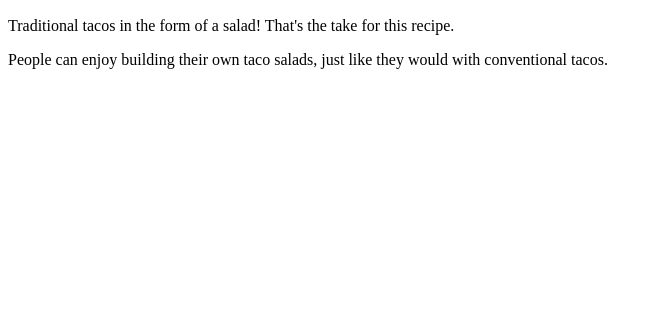
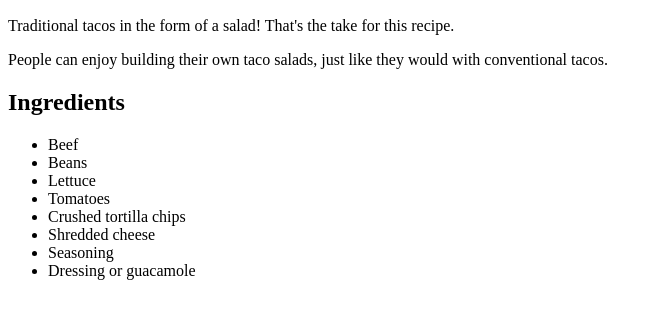
Before and after one commit to spekkii/odin-recipes, a plain HTML site: page recipes/tacosalad.html in a window 1280 px wide. Shown: the part 334-652 px from the top of the page, without its empty margins (0-659 px from the left). Drawn offline with Linux system fonts and the light colour scheme.

Commit message:
Add ingredients list to taco salad page

```diff
--- a/recipes/tacosalad.html
+++ b/recipes/tacosalad.html
@@ -11,5 +11,19 @@
     <h2>Description</h2>
     <p>Traditional tacos in the form of a salad! That's the take for this recipe.</p>
     <p>People can enjoy building their own taco salads, just like they would with conventional tacos.</p>
+
+    <h2>Ingredients</h2>
+    <ul>
+        <li>Beef</li>
+        <li>Beans</li>
+        <li>Lettuce</li>
+        <li>Tomatoes</li>
+        <li>Crushed tortilla chips</li>
+        <li>Shredded cheese</li>
+        <li>Seasoning</li>
+        <li>Dressing or guacamole</li>
+    </ul>
+
+
 </body>
 </html>
```
